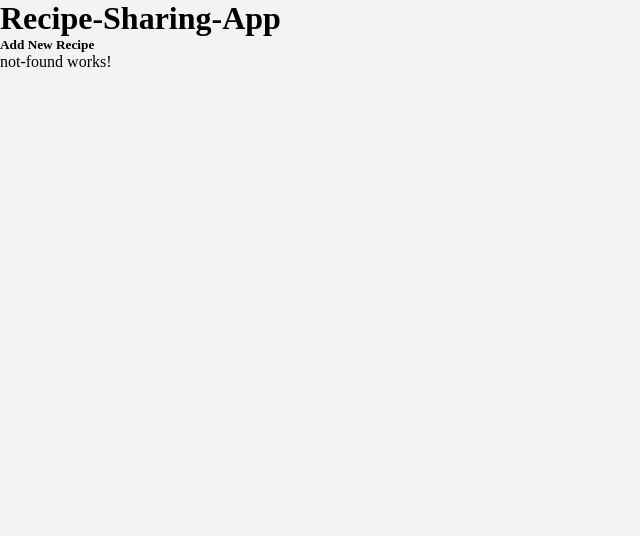
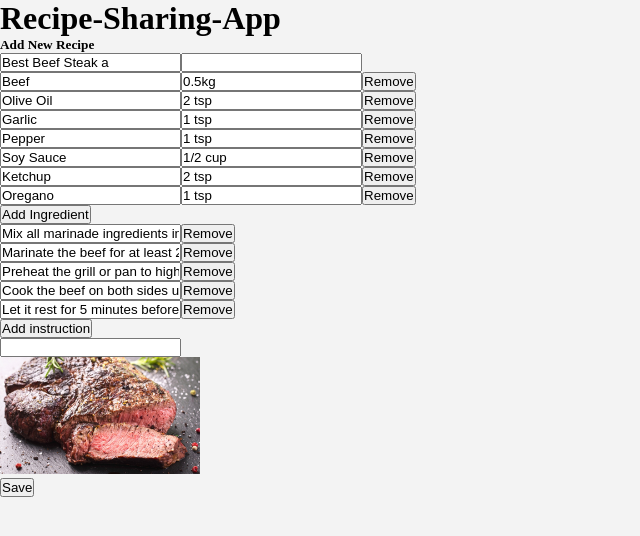
Before and after one commit to TornikeALT/Recipe-Sharing-Application, an Angular app: page /recipe-edit/1 in a window 1280 px wide. Shown: the top 536 px of the page, without its empty margins (0-640 px from the left). Built offline with nearby package versions, Linux system fonts and the light colour scheme; data requests are answered from the project's data file.

Commit message:
add recipe edit component

```diff
--- a/data/db.json
+++ b/data/db.json
@@ -2,36 +2,36 @@
   "recipes": [
     {
       "id": "1",
-      "title": "Best Beef Steak",
+      "title": "Best Beef Steak a",
       "description": "Tender and juicy grilled steak with the best marinade and distinctive flavor.",
       "ingredients": [
         {
           "name": "Beef",
-          "amount": "0.5kg"
+          "amount": "0.5kg "
         },
         {
           "name": "Olive Oil",
-          "amount": "2 tsp"
+          "amount": "2 tsp "
         },
         {
           "name": "Garlic",
-          "amount": "1 tsp"
+          "amount": "1 tsp "
         },
         {
           "name": "Pepper",
-          "amount": "1 tsp"
+          "amount": "1 tsp "
         },
         {
           "name": "Soy Sauce",
-          "amount": "1/2 cup"
+          "amount": "1/2 cup "
         },
         {
           "name": "Ketchup",
-          "amount": "2 tsp"
+          "amount": "2 tsp "
         },
         {
           "name": "Oregano",
-          "amount": "1 tsp"
+          "amount": "1 tsp "
         }
       ],
       "instructions": [
--- a/src/app/app.routes.ts
+++ b/src/app/app.routes.ts
@@ -3,10 +3,12 @@ import { RecipeListComponent } from '../pages/recipe-list/recipe-list.component'
 import { RecipeDetailsComponent } from '../pages/recipe-details/recipe-details.component';
 import { RecipeFormComponent } from '../pages/recipe-form/recipe-form.component';
 import { NotFoundComponent } from '../pages/not-found/not-found.component';
+import { EditRecipeComponent } from '../components/edit-recipe/edit-recipe.component';
 
 export const routes: Routes = [
   { path: '', component: RecipeListComponent },
   { path: 'recipe-details/:id', component: RecipeDetailsComponent },
+  { path: 'recipe-edit/:id', component: EditRecipeComponent },
   { path: 'recipe-form', component: RecipeFormComponent },
   { path: '**', component: NotFoundComponent },
 ];
--- a/src/components/details/details.component.html
+++ b/src/components/details/details.component.html
@@ -15,6 +15,7 @@
   </div>
   <img src="{{ recipe.thumbnail }}" alt="{{ recipe.thumbnail }}" />
   <button (click)="handleDeleteRecipe(recipe.id)">Delete</button>
+  <a [routerLink]="['/recipe-edit', recipe.id]">Edit Recipe</a>
 </div>
 <ng-template #loading>
   <p>Loading recipe...</p>
--- a/src/components/details/details.component.ts
+++ b/src/components/details/details.component.ts
@@ -1,12 +1,12 @@
 import { Component, OnInit } from '@angular/core';
 import { RecipeService } from '../../services/recipe.service';
-import { ActivatedRoute, Router } from '@angular/router';
+import { ActivatedRoute, Router, RouterLink } from '@angular/router';
 import { Recipe } from '../../interfaces/recipe';
 import { CommonModule } from '@angular/common';
 
 @Component({
   selector: 'app-details',
-  imports: [CommonModule],
+  imports: [CommonModule, RouterLink],
   templateUrl: './details.component.html',
   styleUrl: './details.component.css',
 })
--- /dev/null
+++ b/src/components/edit-recipe/edit-recipe.component.html
@@ -0,0 +1,34 @@
+<form [formGroup]="recipeForm" (ngSubmit)="onSubmit()">
+  <input type="text" formControlName="title" />
+  <input type="text" formArrayName="description" />
+  <div formArrayName="ingredients">
+    <div
+      *ngFor="let ing of ingredients.controls; let i = index"
+      [formGroupName]="i"
+    >
+      <input type="text" formControlName="name" />
+      <input type="text" formControlName="amount" />
+      <button type="button" (click)="removeIngredient(i)">Remove</button>
+    </div>
+    <button type="button" (click)="addIngredient()">Add Ingredient</button>
+  </div>
+
+  <div formArrayName="instructions">
+    <div *ngFor="let inst of instructions.controls; let i = index">
+      <input type="text" [formControlName]="i" />
+      <button type="button" (click)="removeInstruction(i)">Remove</button>
+    </div>
+    <button type="button" (click)="addInstruction()">Add instruction</button>
+  </div>
+  <input type="text" formArrayName="thumbnail" readonly />
+
+  <div *ngIf="recipeForm.get('thumbnail')?.value">
+    <img
+      [src]="recipeForm.get('thumbnail')?.value"
+      alt="Thumbnail"
+      width="200"
+    />
+  </div>
+
+  <button type="submit">Save</button>
+</form>
--- /dev/null
+++ b/src/components/edit-recipe/edit-recipe.component.ts
@@ -0,0 +1,109 @@
+import { Component, OnInit } from '@angular/core';
+import {
+  FormArray,
+  FormBuilder,
+  FormGroup,
+  ReactiveFormsModule,
+  Validators,
+} from '@angular/forms';
+import { ActivatedRoute, Router } from '@angular/router';
+import { RecipeService } from '../../services/recipe.service';
+import { Recipe } from '../../interfaces/recipe';
+import { CommonModule } from '@angular/common';
+
+@Component({
+  selector: 'app-edit-recipe',
+  imports: [ReactiveFormsModule, CommonModule],
+  templateUrl: './edit-recipe.component.html',
+  styleUrl: './edit-recipe.component.css',
+})
+export class EditRecipeComponent implements OnInit {
+  recipeForm: FormGroup;
+  recipeId!: string | null;
+
+  constructor(
+    private fb: FormBuilder,
+    private route: ActivatedRoute,
+    private router: Router,
+    private recipeService: RecipeService
+  ) {
+    this.recipeForm = this.fb.group({
+      title: ['', Validators.required],
+      description: ['', Validators.required],
+      ingredients: this.fb.array([]),
+      instructions: this.fb.array([]),
+      thumbnail: [''],
+    });
+  }
+
+  ngOnInit(): void {
+    this.recipeId = this.route.snapshot.paramMap.get('id');
+    this.recipeService.getRecipeById(this.recipeId).subscribe((recipe) => {
+      this.recipeForm.patchValue({
+        title: recipe.title,
+        description: recipe.description,
+        thumbnail: recipe.thumbnail,
+      });
+      this.setIngredients(recipe.ingredients);
+      this.setInstructions(recipe.instructions);
+    });
+  }
+
+  get ingredients(): FormArray {
+    return this.recipeForm.get('ingredients') as FormArray;
+  }
+
+  get instructions(): FormArray {
+    return this.recipeForm.get('instructions') as FormArray;
+  }
+
+  setIngredients(ingredients: { name: string; amount: string }[]) {
+    this.ingredients.clear();
+    ingredients.forEach((ing) => {
+      this.ingredients.push(
+        this.fb.group({
+          name: [ing.name],
+          amount: [ing.amount],
+        })
+      );
+    });
+  }
+
+  setInstructions(instructions: string[]) {
+    this.instructions.clear();
+    instructions.forEach((inst) => {
+      this.instructions.push(this.fb.control(inst));
+    });
+  }
+
+  addIngredient() {
+    this.ingredients.push(this.fb.group({ name: '', amount: '' }));
+  }
+
+  removeIngredient(index: number) {
+    this.ingredients.removeAt(index);
+  }
+
+  addInstruction() {
+    this.instructions.push(this.fb.control(''));
+  }
+
+  removeInstruction(index: number) {
+    this.instructions.removeAt(index);
+  }
+
+  onSubmit() {
+    if (this.recipeForm.invalid) return;
+
+    const updatedRecipe: Recipe = {
+      id: this.recipeId,
+      ...this.recipeForm.value,
+    };
+    this.recipeService
+      .updateRecipe(this.recipeId, updatedRecipe)
+      .subscribe(() => {
+        alert('Recipe Updated!');
+        this.router.navigate(['/recipe-details', this.recipeId]);
+      });
+  }
+}
```
Also changed, not shown: src/components/edit-recipe/edit-recipe.component.css (added).
